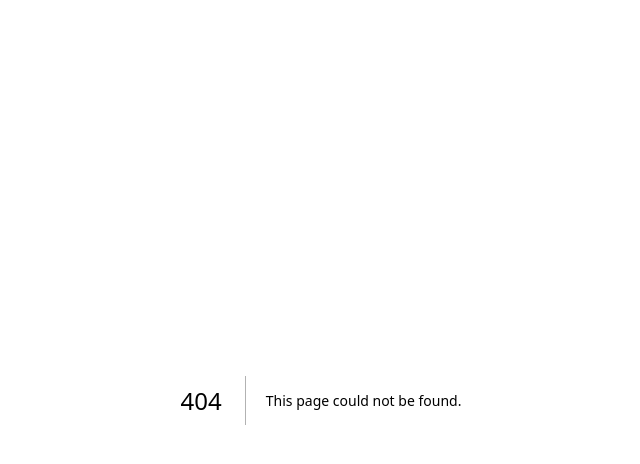
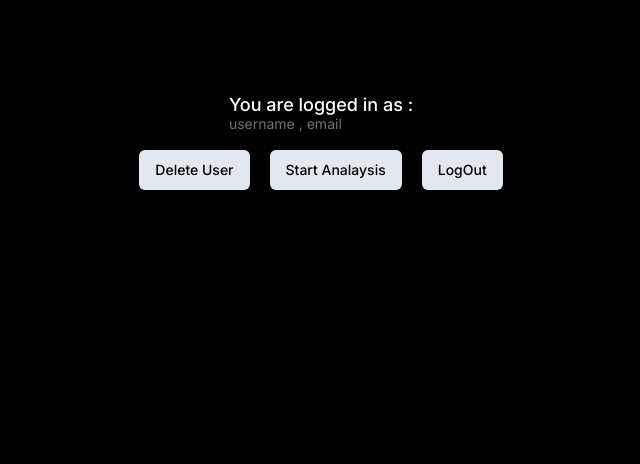
Before and after one commit to realswikarrr/likedvideo_analysis, a Next.js app in the folder frontend/my-app/: page /dashboard in a window 1280 px wide. Before the commit this address had no page. Shown: the top 464 px of the page, without its empty margins (319-959 px from the left). Built offline with nearby package versions, Linux system fonts and the light colour scheme; no server answers.

Commit message:
feat: api to get userdetails are working / need to check middleware

```diff
--- /dev/null
+++ b/frontend/my-app/src/app/dashboard/page.tsx
@@ -0,0 +1,64 @@
+"use client";
+
+import { Button } from "@/components/ui/button";
+import { redirect } from "next/navigation";
+import { useEffect, useState } from "react";
+import axios from "axios";
+
+const Dashboard = () => {
+  const [userEmail, setUserEmail] = useState("");
+  const [userName, setUserName] = useState("");
+
+  const fetchUserData = async () => {
+    axios
+      .get("http://localhost:3000/api/userDetails", { withCredentials: true })
+      .then((res) => {
+        setUserEmail(res.data.data.email);
+        setUserName(res.data.data.name);
+      })
+      .catch((err) => {
+        console.log(err);
+      });
+  };
+
+  useEffect(() => {
+    fetchUserData();
+  }, []);
+
+  const handleLogout = () => {
+    axios.get("http://localhost:3000/api/auth/logout", {
+      withCredentials: true,
+    });
+    redirect("/");
+  };
+
+  return (
+    <div className="flex  flex-col items-center justify-between p-24 gap-4">
+      <div className="flex justify-center flex-col">
+        <h4 className="text-white text-lg font-medium leading-none">
+          You are logged in as :
+        </h4>
+        <p className="text-sm text-muted-foreground">
+          {userName || "username"} , {userEmail || "email"}
+        </p>
+      </div>
+      <div className="flex flex-row gap-5">
+        <Button className="bg-slate-200 text-black" variant="ghost">
+          Delete User
+        </Button>
+        <Button className="bg-slate-200 text-black" variant="ghost">
+          Start Analaysis
+        </Button>
+        <Button
+          onClick={handleLogout}
+          className="bg-slate-200 text-black"
+          variant="ghost"
+        >
+          LogOut
+        </Button>
+      </div>
+    </div>
+  );
+};
+
+export default Dashboard;
--- a/frontend/my-app/src/app/page.tsx
+++ b/frontend/my-app/src/app/page.tsx
@@ -4,8 +4,9 @@ import { Button } from "@/components/ui/button";
 import { FcGoogle } from "react-icons/fc";
 import { FaGithub } from "react-icons/fa";
 import Link from "next/link";
+import axios from "axios";
 
-const loginHandler = () =>
+const loginHandler = async () =>
   window.open("http://localhost:3000/api/auth/login", "_self");
 
 export default function Home() {
--- /dev/null
+++ b/frontend/my-app/src/lib/checkUserLogin.ts
@@ -0,0 +1,15 @@
+import { NextRequest } from "next/server";
+
+const TOKEN = "connect.sid";
+
+const checkUserLogin = async (req: any) => {
+  const cookie = req.cookies[TOKEN];
+
+  if (!cookie) {
+    return false;
+  }
+
+  return;
+};
+
+export default checkUserLogin;
--- /dev/null
+++ b/frontend/my-app/src/middleware.ts
@@ -0,0 +1,23 @@
+import { NextResponse } from "next/server";
+import { NextRequest } from "next/server";
+import checkUserLogin from "./lib/checkUserLogin";
+import { cookies } from "next/headers";
+
+// TODO: Not DONE / It's Not Working
+
+// This function can be marked `async` if using `await` inside
+export async function middleware(request: NextRequest) {
+  const cookieStore = cookies();
+  const myCookie = cookieStore.get("connect.sid");
+
+  if (!myCookie) {
+    return NextResponse.redirect(new URL("/", request.url));
+  }
+
+  return NextResponse.next();
+}
+
+// See "Matching Paths" below to learn more
+export const config = {
+  matcher: "/dashboard",
+};
```
